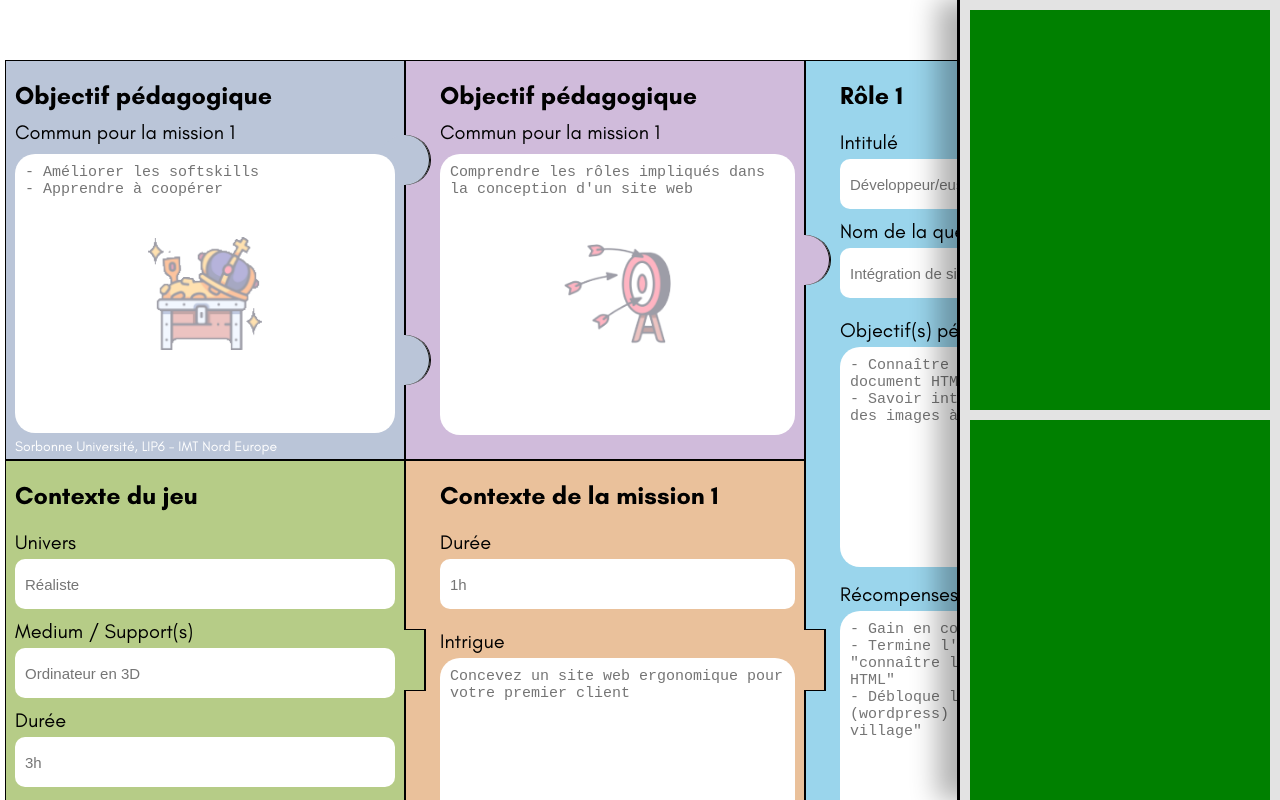
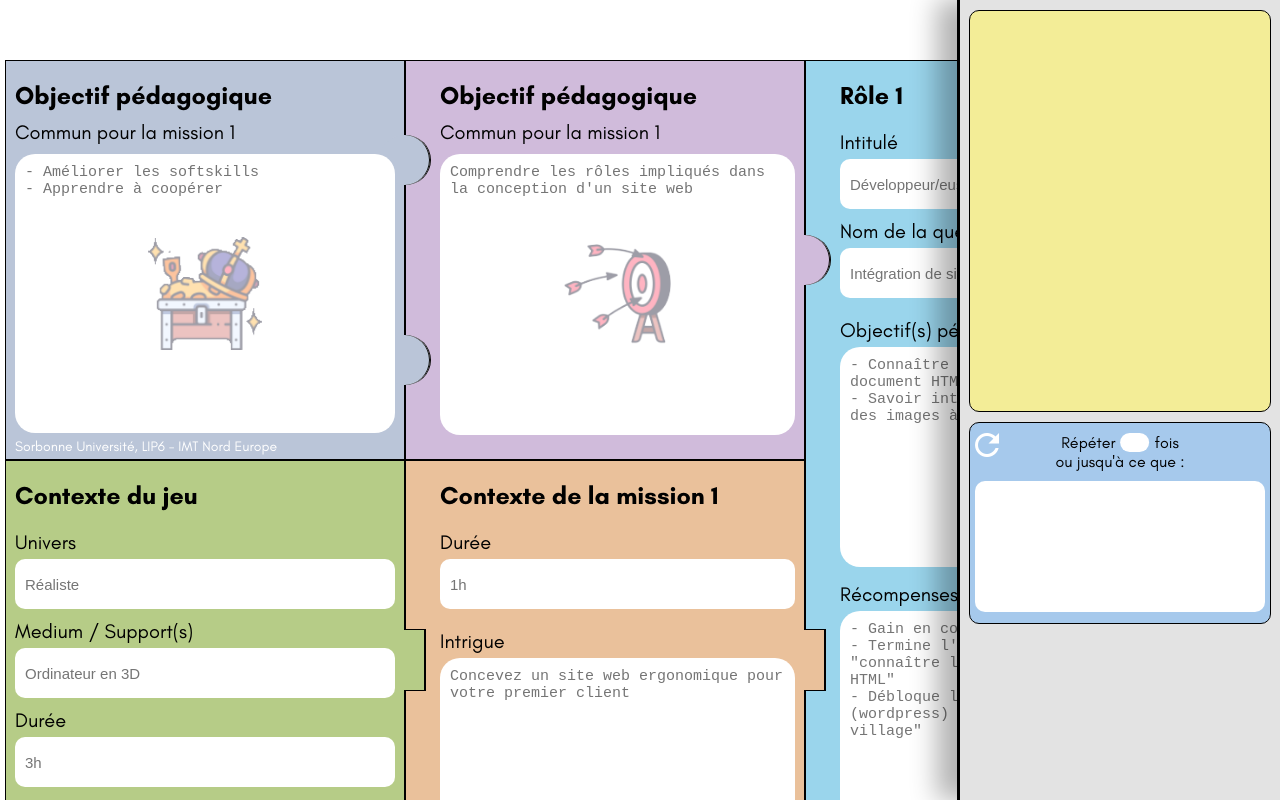
Before and after one commit to NUCLEOFIL/rlg-tool, an Angular app: page / in a window 1280 px wide. Built offline with nearby package versions, Linux system fonts and the light colour scheme.

Commit message:
add sider-pieces (repeat done)

```diff
--- a/src/app/app.component.html
+++ b/src/app/app.component.html
@@ -37,16 +37,8 @@
     </div>
 
     <div class="container-sider">
-        <div class="container-sider-element">
-
-        </div>
-        <div class="container-sider-element">
-
-        </div>
-        <div class="container-sider-element">
-
-        </div>
-        <div class="container-sider-element">
+        <app-comments class="container-sider-element"></app-comments>
+        <app-repeat class="container-sider-element"></app-repeat>
     </div>
 
 
--- a/src/app/app.component.scss
+++ b/src/app/app.component.scss
@@ -40,13 +40,11 @@
         box-shadow: -20px 0px 25px rgba(0, 0, 0, 0.3);
 
         &-element {
-            margin-left: auto;
-            margin-right: auto;
             margin-top: 10px;
             margin-bottom: 10px;
-            width: 300px;
-            height: 400px;
-            background-color: green;
+            display: flex;
+            flex-direction: column;
+            align-items: center;
         }
     }
 }
--- a/src/app/app.module.ts
+++ b/src/app/app.module.ts
@@ -16,6 +16,8 @@ import { BrowserAnimationsModule } from '@angular/platform-browser/animations';
 import { MatIconModule } from '@angular/material/icon';
 import { DragScrollDirective } from './directives/drag-scroll.directive';
 import { MouseWheelZoomDirective } from './directives/mouse-wheel-zoom.directive';
+import { CommentsComponent } from './sider-pieces/comments/comments.component';
+import { RepeatComponent } from './sider-pieces/repeat/repeat.component';
 
 @NgModule({
   declarations: [
@@ -28,7 +30,9 @@ import { MouseWheelZoomDirective } from './directives/mouse-wheel-zoom.directive
     TaskComponent,
     AnnexeTaskComponent,
     DragScrollDirective,
-    MouseWheelZoomDirective
+    MouseWheelZoomDirective,
+    CommentsComponent,
+    RepeatComponent
   ],
   imports: [
     BrowserModule,
--- /dev/null
+++ b/src/app/sider-pieces/comments/comments.component.html
@@ -0,0 +1,3 @@
+<div class="piece">
+
+</div>
--- /dev/null
+++ b/src/app/sider-pieces/comments/comments.component.scss
@@ -0,0 +1,10 @@
+.piece {
+    --piece-background-color: #f3ed97;
+
+    width: 300px;
+    height: 400px;
+    position: relative;
+    background-color: var(--piece-background-color);
+    border: solid black 1px;
+    border-radius: 10px;
+}
--- /dev/null
+++ b/src/app/sider-pieces/comments/comments.component.ts
@@ -0,0 +1,15 @@
+import { Component, OnInit } from '@angular/core';
+
+@Component({
+  selector: 'app-comments',
+  templateUrl: './comments.component.html',
+  styleUrls: ['./comments.component.scss']
+})
+export class CommentsComponent implements OnInit {
+
+  constructor() { }
+
+  ngOnInit(): void {
+  }
+
+}
--- /dev/null
+++ b/src/app/sider-pieces/repeat/repeat.component.html
@@ -0,0 +1,16 @@
+<div class="piece">
+    <div class="piece-form">
+        <div class="piece-form-header">
+            <mat-icon fontIcon="refresh"></mat-icon>
+            <div class="piece-form-header-for">
+                <label>Répéter</label>
+                <input type="text"/>
+                <label>fois</label>
+            </div>
+        </div>
+        <div class="piece-form-while">
+            <label>ou jusqu'à ce que :</label>
+            <textarea></textarea>
+        </div>
+    </div>
+</div>
--- /dev/null
+++ b/src/app/sider-pieces/repeat/repeat.component.scss
@@ -0,0 +1,64 @@
+.piece {
+    --piece-background-color: #a6c9ec;
+
+    width: 300px;
+    height: 200px;
+    position: relative;
+    background-color: var(--piece-background-color);
+    border: solid black 1px;
+    border-radius: 10px;
+
+    &-form {
+        position: relative;
+        text-align: center;
+        margin: 10px 5px 10px 5px;
+        height: 100%;
+
+        &-header {
+            display: flex;
+            flex-direction: row;
+
+            mat-icon {
+                position: absolute;
+                transform: scale(1.5);
+                color: white;
+            }
+
+            &-for {
+                //width: 100%;
+                display: flex;
+                flex-direction: row;
+                position: relative;
+                left: 50%;
+                transform: translateX(-50%);
+
+
+                input {
+                    width: 25px;
+                    border: none;
+                    border-radius: 10px;
+                    background-color: white;
+                    margin-left: 5px;
+                    margin-right: 5px;
+                    text-align: center;
+                }
+            }
+        }
+
+        &-while {
+            display: flex;
+            flex-direction: column;
+            height: 80%;
+
+
+            textarea {
+                padding: 10px;
+                margin-top: 10px;
+                resize: none;
+                border: none;
+                border-radius: 10px;
+                flex-grow: 1;
+            }
+        }
+    }
+}
--- /dev/null
+++ b/src/app/sider-pieces/repeat/repeat.component.ts
@@ -0,0 +1,15 @@
+import { Component, OnInit } from '@angular/core';
+
+@Component({
+  selector: 'app-repeat',
+  templateUrl: './repeat.component.html',
+  styleUrls: ['./repeat.component.scss']
+})
+export class RepeatComponent implements OnInit {
+
+  constructor() { }
+
+  ngOnInit(): void {
+  }
+
+}
```
Also changed, not shown: 2 other files (tests, documents, lock files or other folders).
